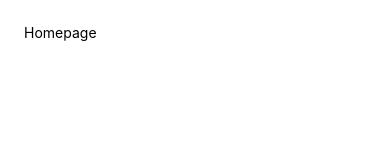
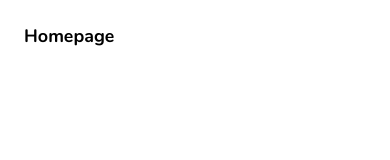
Before and after one commit to Raul184/RN_GAMING_REVIEWS, a React Native app: screen / in a window 390 px wide. Shown: the top 160 px of the page. Built offline with nearby package versions, Linux system fonts and the light colour scheme.

Commit message:
Nunito Font App set

```diff
--- a/App.js
+++ b/App.js
@@ -1,8 +1,12 @@
-import React from 'react';
-import { Text, View } from 'react-native';
+import React , {useEffect} from 'react';
 import HomePage from './screens/home'
-
+import * as Font from 'expo-font'
 export default function App() {
+  useEffect(() => Font.loadAsync({
+      'nunito-regular': require('./assets/fonts/Nunito-Regular.ttf'),
+      'nunito-bold': require('./assets/fonts/Nunito-Bold.ttf')
+  })
+  ,[])
   return (
     <HomePage />
   );
--- a/screens/home.js
+++ b/screens/home.js
@@ -4,7 +4,7 @@ import {StyleSheet,View,Text} from 'react-native'
 const Home = () => {
   return (
     <View style={styles.container}>
-      <Text>Homepage</Text>
+      <Text style={styles.title}>Homepage</Text>
     </View>
   )
 }
@@ -13,6 +13,10 @@ const Home = () => {
 const styles = StyleSheet.create({
   container: {
     padding: 24
+  },
+  title:{
+    fontFamily:'nunito-bold',
+    fontSize:18
   }
 })
 export default Home;
```
Also changed, not shown: assets/fonts/Nunito-Bold.ttf (added), assets/fonts/Nunito-Regular.ttf (added).
